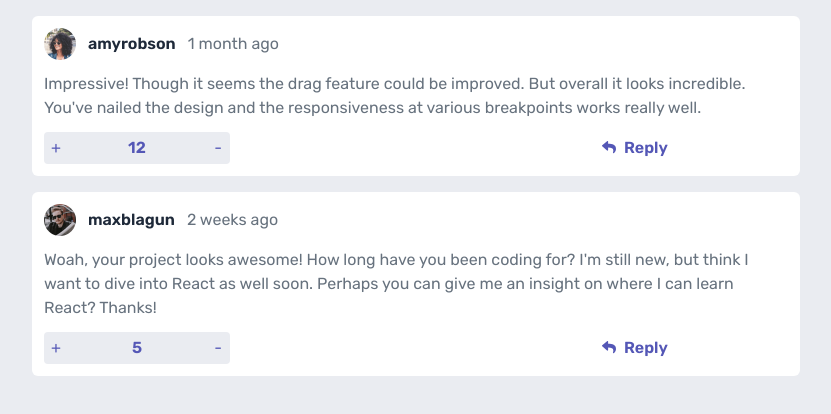
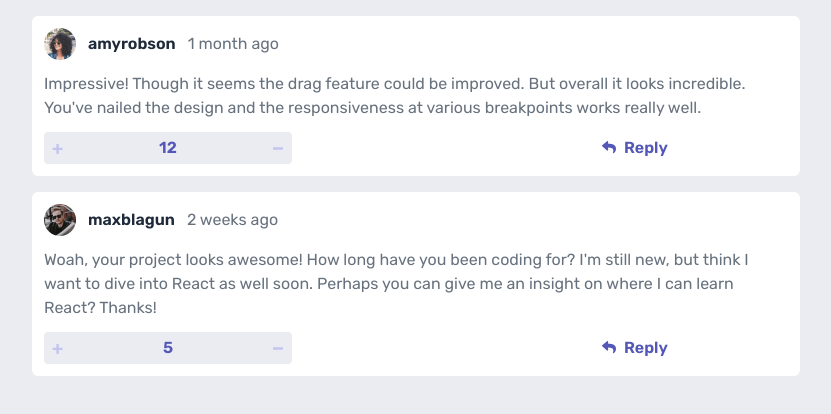
Before and after one commit to molinax18/fm-interactive-comments-section, a React (Vite) app: page / in a window 1280 px wide. Shown: the top 414 px of the page, without its empty margins (224-1055 px from the left). Built offline with nearby package versions, Linux system fonts and the light colour scheme.

Commit message:
feat: Minus and Plus svg components chore: link favicon path

```diff
--- a/index.html
+++ b/index.html
@@ -4,7 +4,7 @@
     <meta charset="UTF-8" />
     <link
       rel="shortcut icon"
-      href="/public/images/favicon-32x32.png"
+      href="/images/favicon-32x32.png"
       type="image/x-icon"
     />
     <meta name="viewport" content="width=device-width, initial-scale=1.0" />
--- a/src/comment/components/CommentCard.tsx
+++ b/src/comment/components/CommentCard.tsx
@@ -22,7 +22,7 @@ export default function CommentCard({ data }: Props) {
         <span className="font-semibold text-gray-800">{username}</span>
         <span>{createdAt}</span>
       </div>
-      <LikeButton likes={score} className="row-start-3 col-span-3 p-1" />
+      <LikeButton likes={score} className="row-start-3 col-span-4 py-1 px-2" />
       <p className="row-start-2 col-span-full">{content}</p>
       <Button className="row-start-3 col-start-10 col-span-full flex gap-x-2 items-center font-semibold">
         <Reply />
--- a/src/comment/components/LikeButton.tsx
+++ b/src/comment/components/LikeButton.tsx
@@ -1,4 +1,6 @@
 import type { ColorVariant } from "@/shared/types/variantColor.type";
+import Minus from "@/shared/components/svg/Minus";
+import Plus from "@/shared/components/svg/Plus";
 
 interface Props {
   theme?: ColorVariant;
@@ -20,9 +22,13 @@ export default function LikeButton({
       data-theme={theme}
       className={`flex justify-between rounded-sm bg-grey-100 ${className || ""}`}
     >
-      <button className="flex-initial w-4">+</button>
+      <button className="text-purple-200">
+        <Plus />
+      </button>
       <span className="font-semibold">{likes}</span>
-      <button className="flex-initial w-4">-</button>
+      <button className="text-purple-200">
+        <Minus />
+      </button>
     </div>
   );
 }
--- /dev/null
+++ b/src/shared/components/svg/Minus.tsx
@@ -0,0 +1,16 @@
+import type { SVGProps } from "react";
+
+export default function Minus({
+  width = "11",
+  height = "3",
+  ...props
+}: SVGProps<SVGSVGElement>) {
+  return (
+    <svg width={width} height={height} {...props}>
+      <path
+        d="M9.256 2.66c.204 0 .38-.056.53-.167.148-.11.222-.243.222-.396V.722c0-.152-.074-.284-.223-.395a.859.859 0 0 0-.53-.167H.76a.859.859 0 0 0-.53.167C.083.437.009.57.009.722v1.375c0 .153.074.285.223.396a.859.859 0 0 0 .53.167h8.495Z"
+        fill="currentColor"
+      />
+    </svg>
+  );
+}
--- /dev/null
+++ b/src/shared/components/svg/Plus.tsx
@@ -0,0 +1,16 @@
+import type { SVGProps } from "react";
+
+export default function Plus({
+  width = "11",
+  height = "11",
+  ...props
+}: SVGProps<SVGSVGElement>) {
+  return (
+    <svg width={width} height={height} {...props}>
+      <path
+        d="M6.33 10.896c.137 0 .255-.05.354-.149.1-.1.149-.217.149-.354V7.004h3.315c.136 0 .254-.05.354-.149.099-.1.148-.217.148-.354V5.272a.483.483 0 0 0-.148-.354.483.483 0 0 0-.354-.149H6.833V1.4a.483.483 0 0 0-.149-.354.483.483 0 0 0-.354-.149H4.915a.483.483 0 0 0-.354.149c-.1.1-.149.217-.149.354v3.37H1.08a.483.483 0 0 0-.354.15c-.1.099-.149.217-.149.353v1.23c0 .136.05.254.149.353.1.1.217.149.354.149h3.333v3.39c0 .136.05.254.15.353.098.1.216.149.353.149H6.33Z"
+        fill="currentColor"
+      />
+    </svg>
+  );
+}
--- a/src/shared/components/svg/Reply.tsx
+++ b/src/shared/components/svg/Reply.tsx
@@ -3,9 +3,10 @@ import type { SVGProps } from "react";
 export default function Reply({
   width = "14",
   height = "14",
+  ...props
 }: SVGProps<SVGSVGElement>) {
   return (
-    <svg width={width} height={height}>
+    <svg width={width} height={height} {...props}>
       <path
         d="M.227 4.316 5.04.16a.657.657 0 0 1 1.085.497v2.189c4.392.05 7.875.93 7.875 5.093 0 1.68-1.082 3.344-2.279 4.214-.373.272-.905-.07-.767-.51 1.24-3.964-.588-5.017-4.829-5.078v2.404c0 .566-.664.86-1.085.496L.227 5.31a.657.657 0 0 1 0-.993Z"
         fill="currentColor"
```
